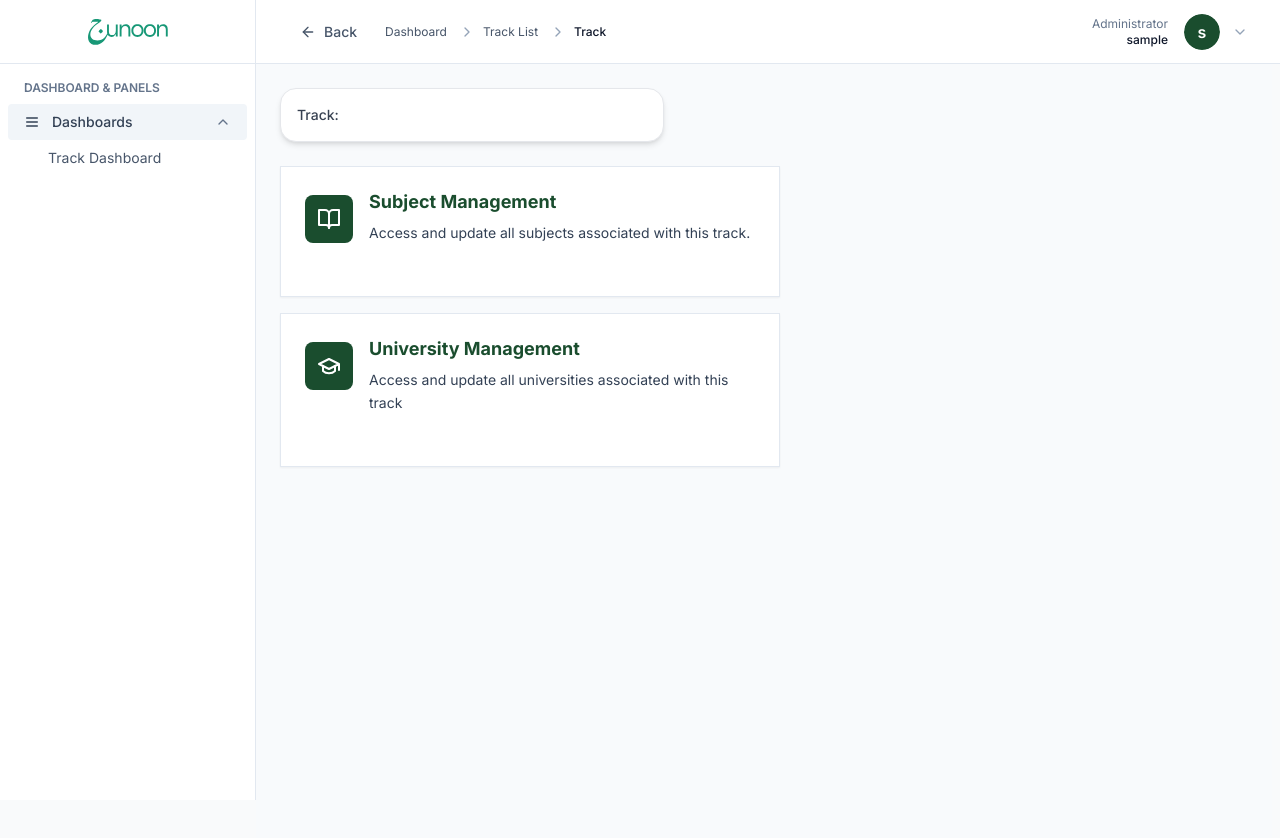
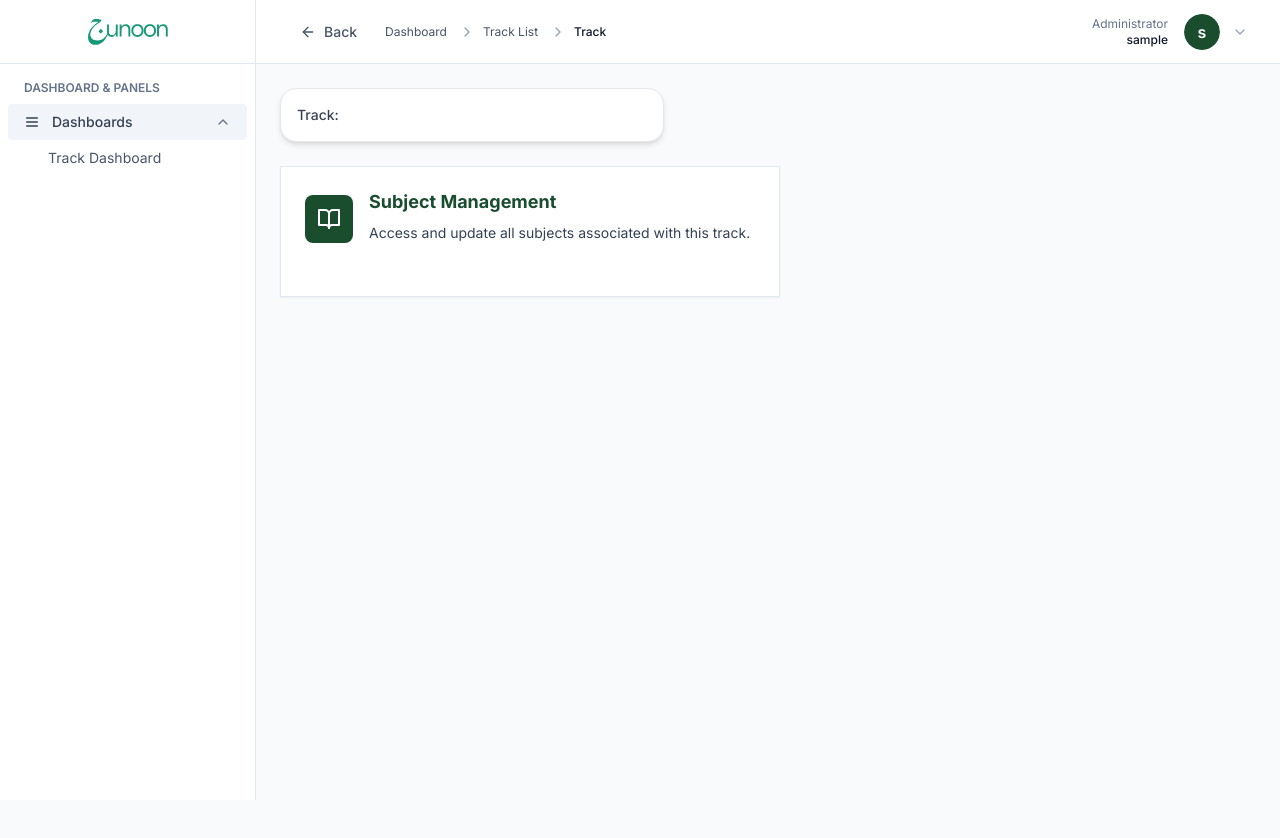
Before and after one commit to Mazhar88897/junoon-admin, a Next.js app: page /dashboard/track-list/track in a window 1280 px wide. Shown: the top 838 px of the page. Built offline with nearby package versions, Linux system fonts and the light colour scheme; sample sign-in values are in the browser's storage.

Commit message:
univeristy flow fix 4

```diff
--- a/app/dashboard/track-list/track/page.tsx
+++ b/app/dashboard/track-list/track/page.tsx
@@ -39,18 +39,38 @@ const allCategories = [
 ];
 
 export default function TrackCategoryPage() {
-  const [categories, setCategories] = useState(allCategories);
+  const [categories, setCategories] = useState<typeof allCategories>([]);
+  const [isLoading, setIsLoading] = useState(true);
 
   useEffect(() => {
     if (typeof window !== "undefined") {
       const hasUniversity = sessionStorage.getItem("has_university") === "true";
+      console.log("has_university:", sessionStorage.getItem("has_university"), "hasUniversity:", hasUniversity);
       setCategories(
         hasUniversity
           ? allCategories
-          : allCategories.filter((cat) => cat.key !== "university")
+          : allCategories.filter((cat) => cat.key !== "/dashboard/track-list/track/university")
       );
+      setIsLoading(false);
     }
   }, []);
+
+  if (isLoading) {
+    return (
+      <div className="p-6 bg-slate-50 min-h-screen">
+        <div className="max-w-sm p-4 rounded-2xl shadow-md bg-white border border-gray-200 mb-6">
+          <p className="text-sm font-medium">
+            <span className="font-medium text-gray-700">Track:</span>{" "}
+            {sessionStorage.getItem("track_name")}
+          </p>
+        </div>
+        <div className="flex items-center justify-center">
+          <div className="animate-spin rounded-full h-8 w-8 border-b-2 border-blue-600"></div>
+          <span className="ml-2 text-gray-600">Loading...</span>
+        </div>
+      </div>
+    );
+  }
 
   return (
     <div className="p-6 bg-slate-50 min-h-screen">
--- a/app/dashboard/track-list/track/university/university-cards/all-tests/page.tsx
+++ b/app/dashboard/track-list/track/university/university-cards/all-tests/page.tsx
@@ -220,7 +220,7 @@ export default function AllUniversityTestsPage() {
             <button
               onClick={() => {
                 const link = document.createElement('a');
-                link.href = '/Grand_Exam_Template.xlsx';
+                link.href = '/University_Exam_Template.xlsx';
                 link.download = 'University_Exam_Template.xlsx';
                 document.body.appendChild(link);
                 link.click();
```
Also changed, not shown: 1 other file (tests, documents, lock files or other folders).
